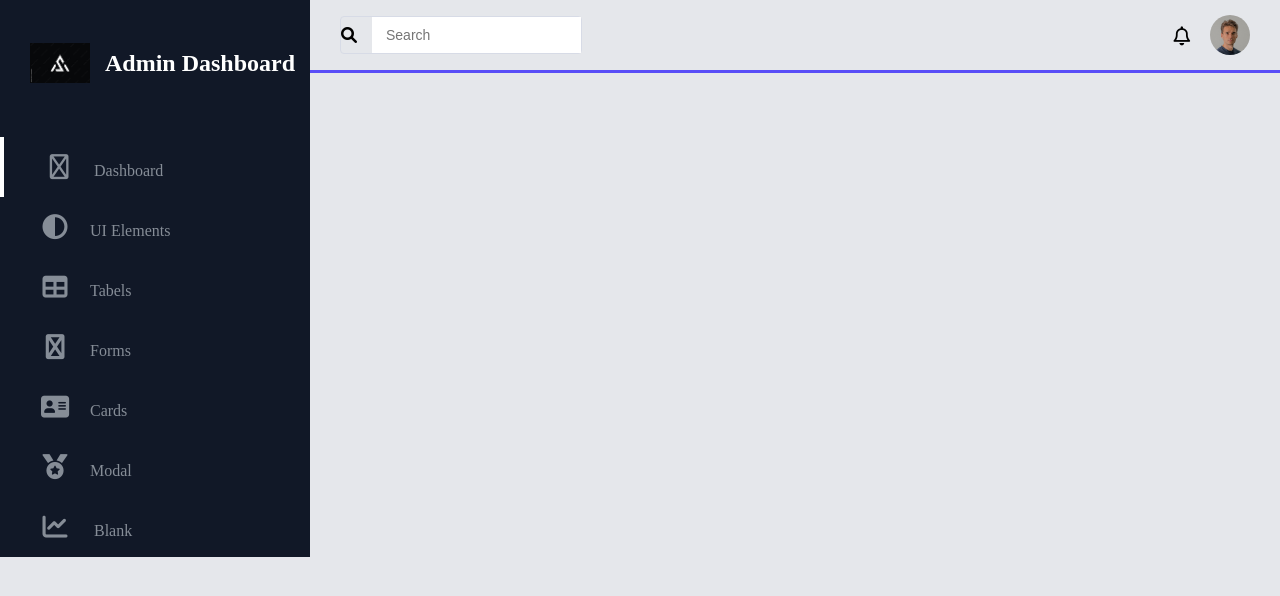
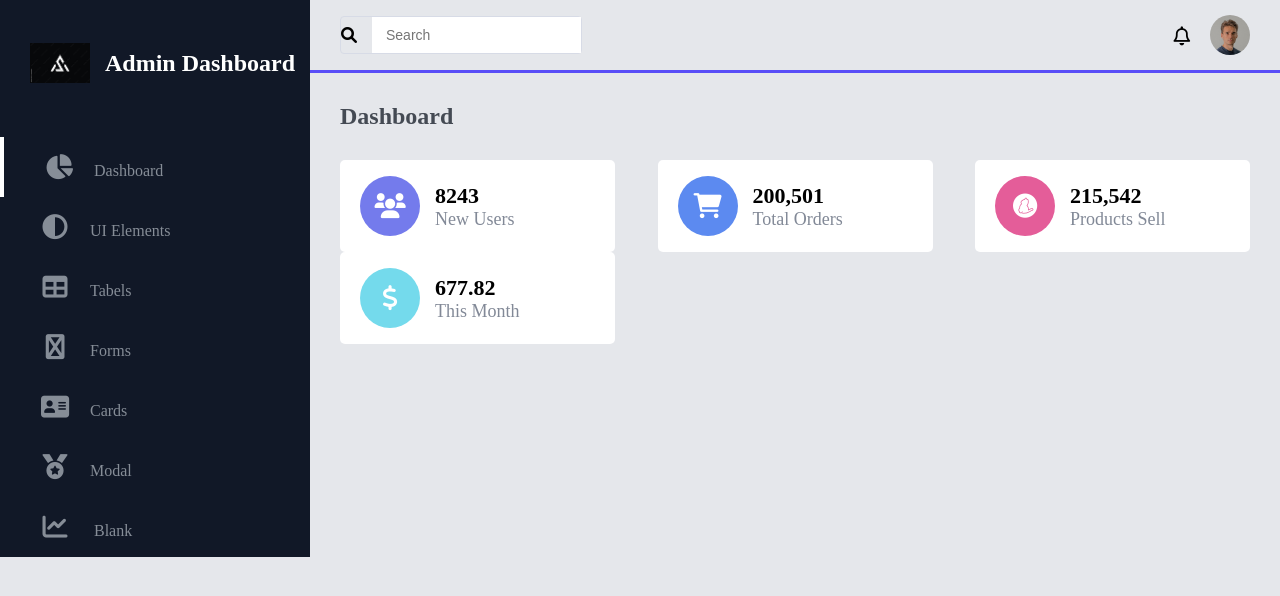
Before and after one commit to ks-vijai/Admin-Dashboard, a plain HTML site: page index.html in a window 1280 px wide. Drawn offline with Linux system fonts and the light colour scheme.

Commit message:
feat: html & css: add statistics report
Signed-off-by: ks-vijai <vijaiks.19cse@kongu.edu>

```diff
--- a/index.html
+++ b/index.html
@@ -26,7 +26,7 @@
       </div>
       <div class="menubar-items">
         <li class="menubar-lists">
-          <i class="fa fa-regular fa-chart-pie"></i><a href="#">Dashboard</a>
+          <i class="fa fa-solid fa-chart-pie"></i><a href="#">Dashboard</a>
         </li>
         <li class="menubar-lists">
           <i class="fa fa-solid fa-circle-half-stroke"></i
@@ -67,6 +67,37 @@
           />
         </div>
       </div>
+      <div class="main-headings">Dashboard</div>
+      <div class="box-values">
+        <div class="new-users">
+          <i class="fa fas fa-users users-icon"></i>
+          <div>
+            <div class="display-count">8243</div>
+            <div class="users-type">New Users</div>
+          </div>
+        </div>
+        <div class="new-users">
+          <i class="fa fas fa-shopping-cart users-icon"></i>
+          <div>
+            <div class="display-count">200,501</div>
+            <div class="users-type">Total Orders</div>
+          </div>
+        </div>
+        <div class="new-users">
+          <i class="fa fa-brands fa-yarn users-icon"></i>
+          <div>
+            <div class="display-count">215,542</div>
+            <div class="users-type">Products Sell</div>
+          </div>
+        </div>
+        <div class="new-users">
+          <i class="fa fas fa-dollar-sign users-icon"></i>
+          <div>
+            <div class="display-count">677.82</div>
+            <div class="users-type">This Month</div>
+          </div>
+        </div>
+      </div>
     </section>
   </body>
 </html>
--- a/styles/dashboard.css
+++ b/styles/dashboard.css
@@ -1,52 +1,2 @@
-.user-interface {
-  width: calc(100% - 310px);
-}
-
-.search-bar {
-  align-items: center;
-  border-bottom: 3px solid #594ef7;
-  display: flex;
-  justify-content: space-between;
-  padding: 15px 30px;
-}
-
-.search-section {
-  align-items: center;
-  border: 1px solid #d7dbe6;
-  border-radius: 4px;
-  display: flex;
-  justify-content: flex-start;
-}
-
-.search-input {
-  border: none;
-  font-size: 14px;
-  margin: none;
-  padding: 10px 14px;
-}
-
-.search-icon {
-  cursor: pointer;
-  margin-right: 15px;
-}
-
-.profile-section {
-  align-items: center;
-  display: flex;
-  justify-content: flex-start;
-}
-
-.bell-icon {
-  cursor: pointer;
-  font-size: 19px;
-  font-weight: 400;
-  margin-right: 20px;
-}
-
-.profile-image {
-  border-radius: 50%;
-  cursor: pointer;
-  height: 40px;
-  object-fit: cover;
-  width: 40px;
-}
+@import "search-bar.css";
+@import "user-details.css";
--- /dev/null
+++ b/styles/search-bar.css
@@ -0,0 +1,52 @@
+.user-interface {
+  width: calc(100% - 310px);
+}
+
+.search-bar {
+  align-items: center;
+  border-bottom: 3px solid #594ef7;
+  display: flex;
+  justify-content: space-between;
+  padding: 15px 30px;
+}
+
+.search-section {
+  align-items: center;
+  border: 1px solid #d7dbe6;
+  border-radius: 4px;
+  display: flex;
+  justify-content: flex-start;
+}
+
+.search-input {
+  border: none;
+  font-size: 14px;
+  margin: none;
+  padding: 10px 14px;
+}
+
+.search-icon {
+  cursor: pointer;
+  margin-right: 15px;
+}
+
+.profile-section {
+  align-items: center;
+  display: flex;
+  justify-content: flex-start;
+}
+
+.bell-icon {
+  cursor: pointer;
+  font-size: 19px;
+  font-weight: 400;
+  margin-right: 20px;
+}
+
+.profile-image {
+  border-radius: 50%;
+  cursor: pointer;
+  height: 40px;
+  object-fit: cover;
+  width: 40px;
+}
--- /dev/null
+++ b/styles/user-details.css
@@ -0,0 +1,60 @@
+.main-headings {
+  color: #444a53;
+  font-size: 150%;
+  font-weight: bold;
+  padding: 30px 30px 0 30px;
+}
+
+.box-values {
+  align-items: center;
+  display: flex;
+  flex-wrap: wrap;
+  justify-content: space-between;
+  padding: 30px 30px 0 30px;
+}
+
+.new-users {
+  align-items: center;
+  background-color: white;
+  border-radius: 5px;
+  display: flex;
+  justify-content: flex-start;
+  padding: 16px 20px;
+  width: 235px;
+}
+
+.users-icon {
+  border-radius: 50%;
+  color: white;
+  font-size: 25px;
+  height: 60px;
+  line-height: 60px;
+  margin-right: 15px;
+  text-align: center;
+  width: 60px;
+}
+
+.new-users:nth-child(1) .users-icon {
+  background-color: #747bec;
+}
+
+.new-users:nth-child(2) .users-icon {
+  background-color: #5c8af0;
+}
+
+.new-users:nth-child(3) .users-icon {
+  background-color: #e45d99;
+}
+
+.new-users:nth-child(4) .users-icon {
+  background-color: #74daec;
+}
+.display-count {
+  font-size: 22px;
+  font-weight: 600;
+}
+
+.users-type {
+  color: #828997;
+  font-size: 18px;
+}
```
